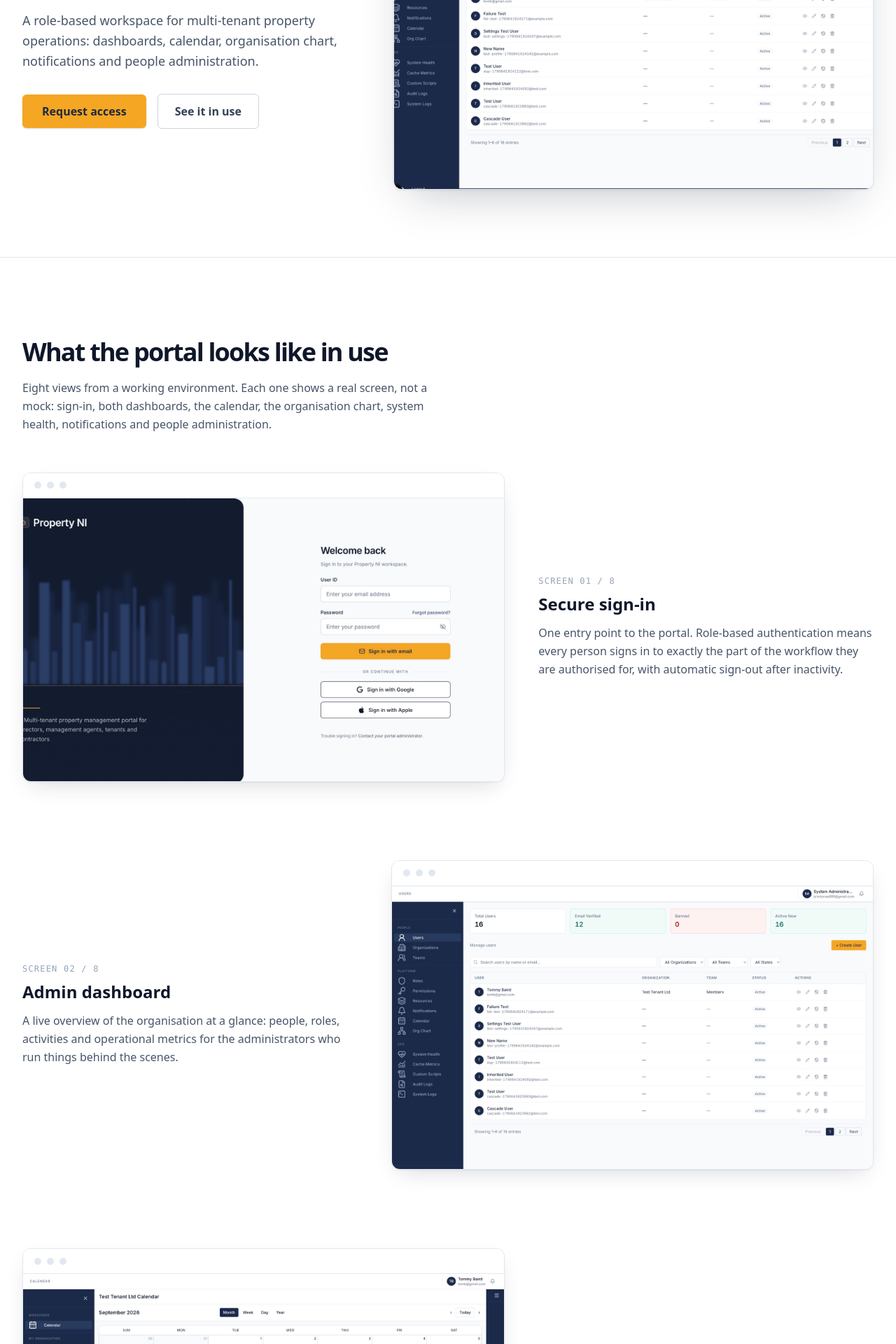
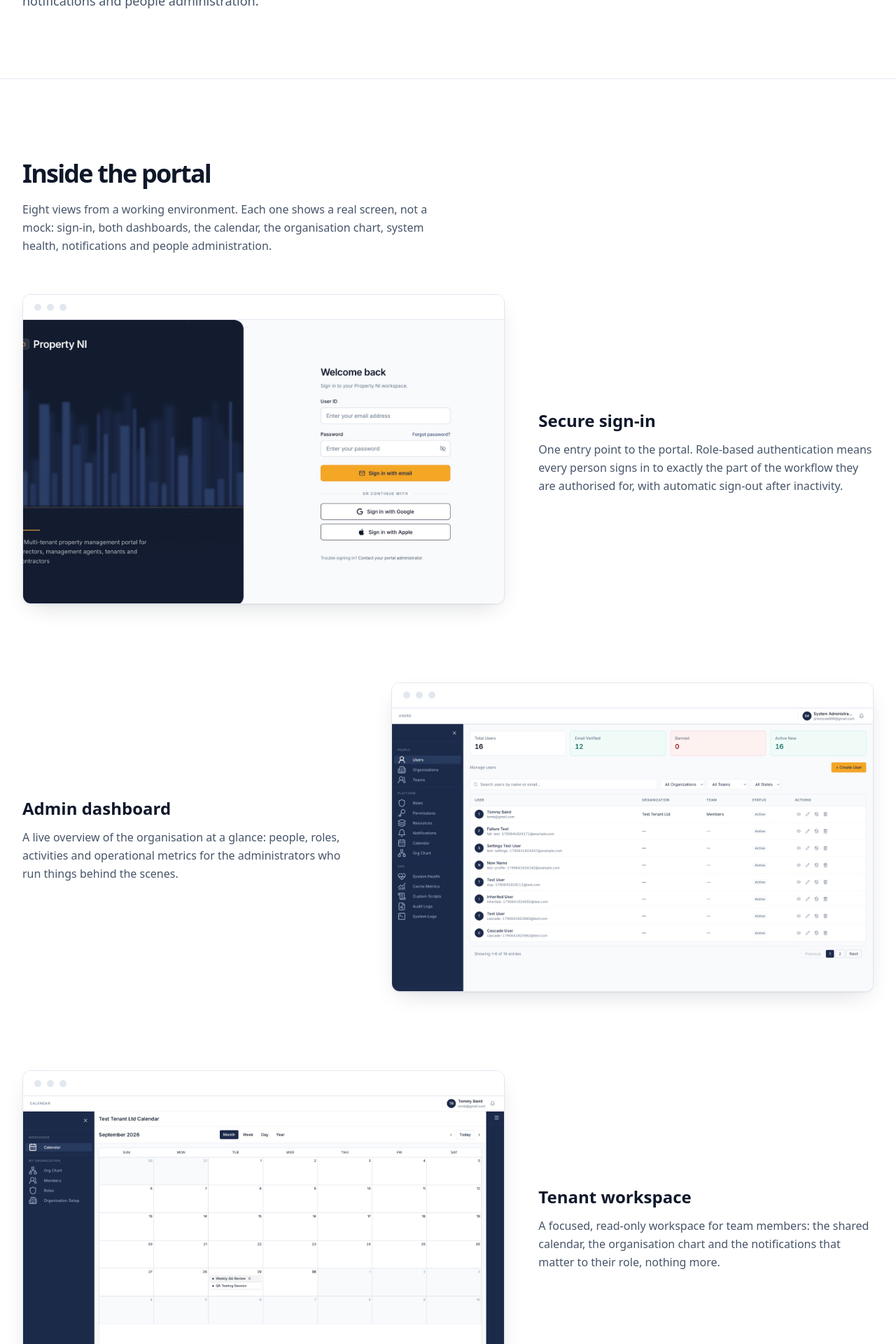
Before and after one commit to johnlynas/nipp-landing-page, a Next.js app: page / in a window 1280 px wide. Shown: the part 340-2260 px from the top of the page at 70% size. Built offline with nearby package versions, Linux system fonts and the light colour scheme.

Commit message:
Tidy up landing page format and text

```diff
--- a/src/app/page.tsx
+++ b/src/app/page.tsx
@@ -55,26 +55,12 @@ function Hero() {
             <p className="mt-5 max-w-[46ch] text-lg leading-relaxed text-slate-600">
               A role-based workspace for multi-tenant property operations: dashboards, calendar, organisation chart, notifications and people administration.
             </p>
-            <div className="mt-8 flex flex-wrap items-center gap-4">
-              <a
-                href="#contact"
-                className="inline-flex min-h-[48px] items-center justify-center rounded-md bg-accent px-7 py-3 text-base font-semibold text-accent-ink shadow-[0_1px_2px_rgba(15,23,42,0.15)] transition hover:bg-accent-strong/90 active:translate-y-[1px]"
-              >
-                Request access
-              </a>
-              <a
-                href="#product"
-                className="inline-flex min-h-[48px] items-center justify-center rounded-md border border-slate-300 bg-white px-6 py-3 text-base font-semibold text-slate-700 transition hover:border-slate-400 hover:text-slate-900 active:translate-y-[1px]"
-              >
-                See it in use
-              </a>
-            </div>
           </Reveal>
         </div>
 
         <div className="md:col-span-7">
           <Reveal delay={120}>
-            <div className="overflow-hidden rounded-xl border border-slate-200 bg-white shadow-[0_1px_3px_rgba(15,23,42,0.08),0_24px_64px_-24px_rgba(15,23,42,0.28)]">
+            {/* <div className="overflow-hidden rounded-xl border border-slate-200 bg-white shadow-[0_1px_3px_rgba(15,23,42,0.08),0_24px_64px_-24px_rgba(15,23,42,0.28)]">
               <div className="flex h-9 items-center gap-2 border-b border-slate-200 bg-white px-4" aria-hidden>
                 <span className="h-2.5 w-2.5 rounded-full bg-slate-200" />
                 <span className="h-2.5 w-2.5 rounded-full bg-slate-200" />
@@ -90,7 +76,7 @@ function Hero() {
                   className="absolute inset-0 h-full w-full object-cover object-top"
                 />
               </div>
-            </div>
+            </div> */}
           </Reveal>
         </div>
       </div>
--- a/src/components/AccessBand.tsx
+++ b/src/components/AccessBand.tsx
@@ -32,7 +32,7 @@ export default function AccessBand() {
             Onboarding
           </h2>
           <p className="mt-4 max-w-[65ch] leading-relaxed text-slate-300">
-            Access is granted per organisation and scoped by role. Tell us who you are and what
+            Access is granted per organization and scoped by role. Tell us who you are and what
             your team needs, and we handle the rest.
           </p>
         </Reveal>
--- a/src/components/ScreenshotTour.tsx
+++ b/src/components/ScreenshotTour.tsx
@@ -32,7 +32,7 @@ const shots: Shot[] = [
     alt: 'Property NI member workspace',
     width: 1800,
     height: 1059,
-    title: 'Member workspace',
+    title: 'Tenant workspace',
     body: 'A focused, read-only workspace for team members: the shared calendar, the organisation chart and the notifications that matter to their role, nothing more.',
   },
   {
@@ -45,11 +45,11 @@ const shots: Shot[] = [
   },
   {
     src: '/img/org-chart.png',
-    alt: 'Organisation chart with connected roles',
+    alt: 'Organization chart with connected roles',
     width: 1800,
     height: 980,
-    title: 'Organisation chart',
-    body: 'The structure of the organisation inside the portal itself: who holds which role and how teams connect to each other, kept current alongside the people it describes.',
+    title: 'Organization chart',
+    body: 'The structure of the organization inside the portal itself: who holds which role and how teams connect to each other, kept current alongside the people it describes.',
   },
   {
     src: '/img/system-health.png',
@@ -108,7 +108,7 @@ export default function ScreenshotTour() {
       <div className="mx-auto max-w-7xl px-5 py-20 sm:px-8 md:py-28">
         <Reveal>
           <h2 className="max-w-2xl text-3xl font-semibold leading-tight tracking-tighter text-slate-900 md:text-4xl">
-            What the portal looks like in use
+           Inside the portal
           </h2>
           <p className="mt-4 max-w-[65ch] leading-relaxed text-slate-600">
             Eight views from a working environment. Each one shows a real screen, not a mock:
@@ -128,9 +128,6 @@ export default function ScreenshotTour() {
               </Reveal>
               <div className={`md:col-span-5 ${i % 2 === 1 ? 'md:order-first' : ''}`}>
                 <Reveal>
-                  <p className="font-mono text-xs tracking-widest text-slate-400">
-                    SCREEN {String(i + 1).padStart(2, '0')} / {shots.length}
-                  </p>
                   <h3 className="mt-2 text-xl font-semibold leading-snug text-slate-900 md:text-2xl">
                     {shot.title}
                   </h3>
```
Also changed, not shown: .playwright-mcp/page-2026-09-30T23-15-53-609Z.yml.
